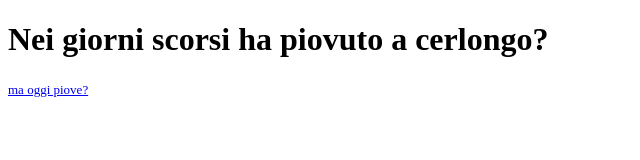
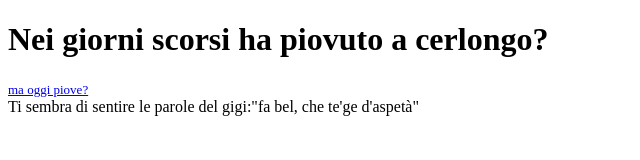
Before and after one commit to dodolibero/LoginTry, a website: page public/view.html in a window 1280 px wide. Shown: the whole page, without its empty margins (0-640 px from the left). Drawn offline with Linux system fonts and the light colour scheme.

Commit message:
add una cosa saggia

```diff
--- a/public/view.html
+++ b/public/view.html
@@ -10,7 +10,7 @@
     <h1>Nei giorni scorsi ha piovuto a cerlongo?</h1>
 
     <a href="index.html" style="font-size: small;" >ma oggi piove?</a> <br>
-
+        Ti sembra di sentire le parole del gigi:"fa bel, che te'ge d'aspetà"
 
 </body>
 </html>
```
